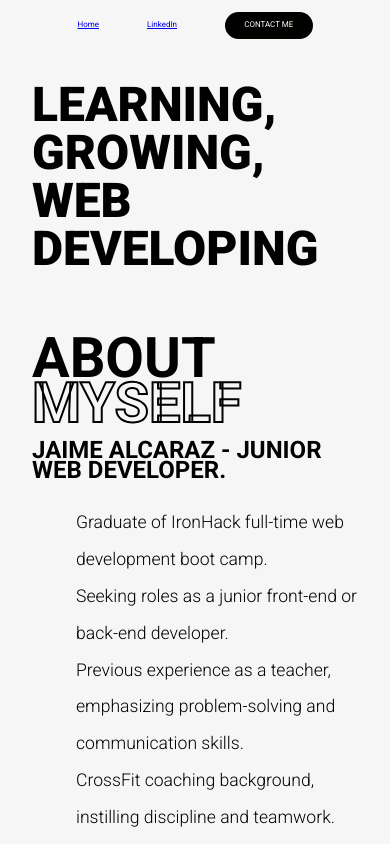
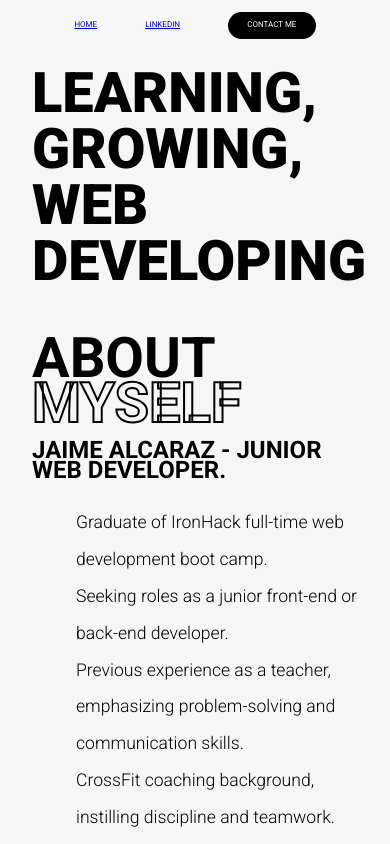
Before and after one commit to Alcarja/portfolio-front, a React (Vite) app: page / in a window 390 px wide. Shown: the top 844 px of the page. Built offline with nearby package versions, Linux system fonts and the light colour scheme; no server answers; some icons are missing; the HTML template or start-up script is replaced by a standard one.

Commit message:
Fixed the size of the title

```diff
--- a/src/App.css
+++ b/src/App.css
@@ -112,6 +112,7 @@ p {
   .nav li {
     font-size: 0.5rem;
     margin-right: 0;
+    text-transform: uppercase;
   }
 
   /* HOME CONTAINER 1 */
@@ -128,7 +129,7 @@ p {
   }
 
   .home-container-1 h1 {
-    font-size: 3rem;
+    font-size: 3.5rem;
     letter-spacing: normal;
   }
 
```
